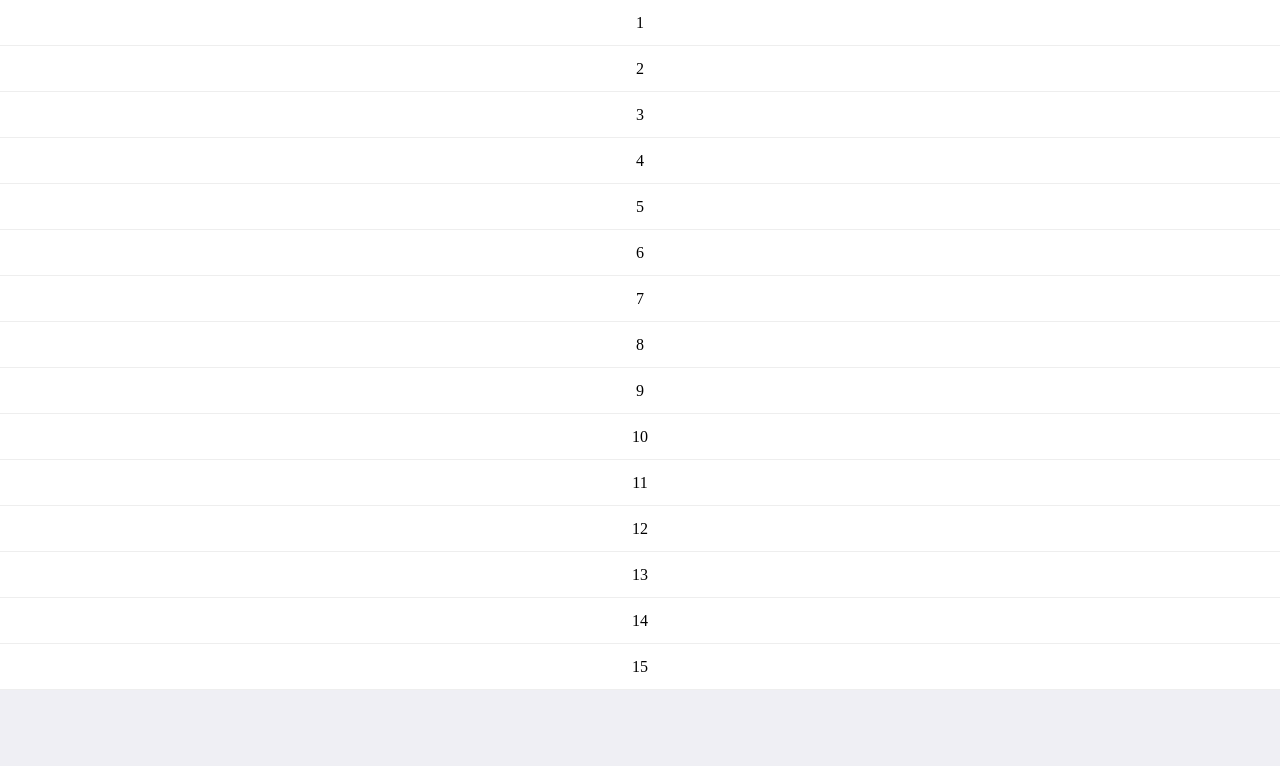
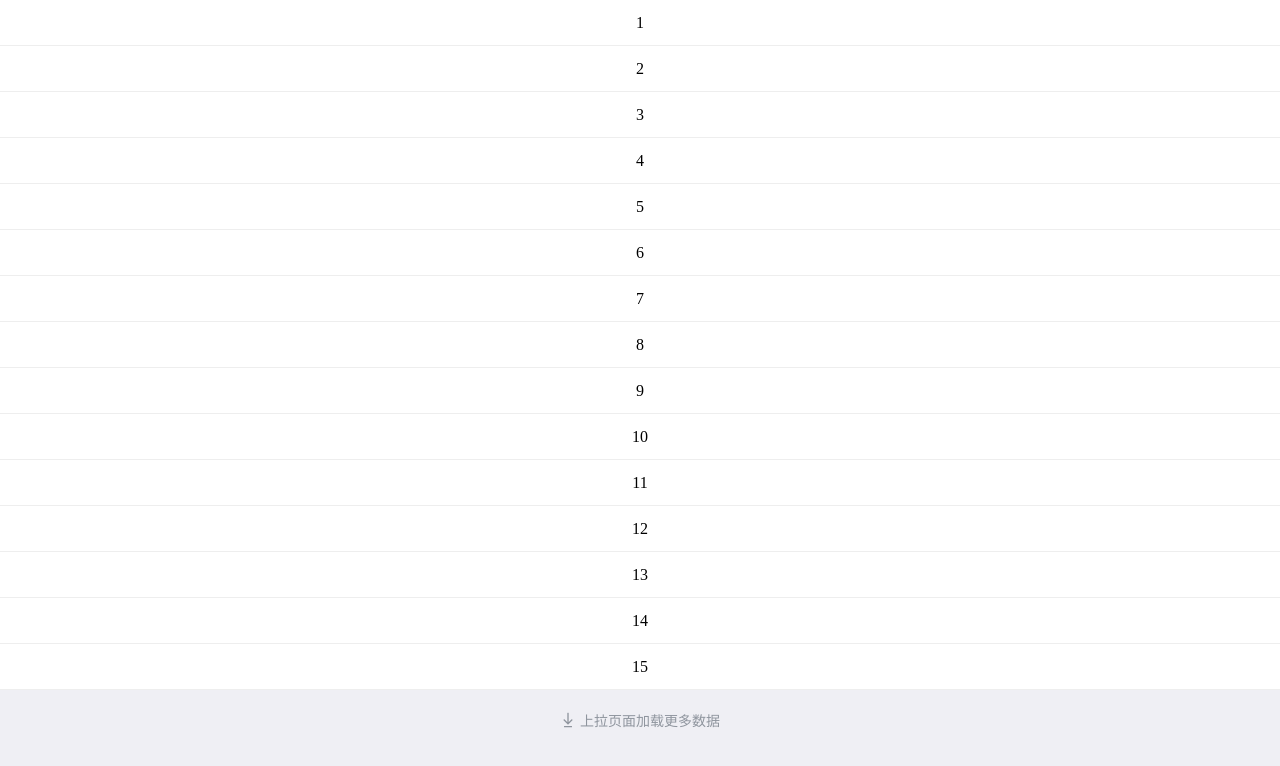
Before and after one commit to DangoSky/pull-to-refresh, a React app: page / in a window 1280 px wide. Shown: the top 766 px of the page. Built offline with nearby package versions, Linux system fonts and the light colour scheme.

Commit message:
feat:  改 props && 完善 demo V2
Change-Id: I6778a057745151b95082ffb9dddb9c8cba0c81f1

```diff
--- a/src/components/pull-to-refresh/demo/index.tsx
+++ b/src/components/pull-to-refresh/demo/index.tsx
@@ -1,7 +1,6 @@
 import React, { PureComponent } from 'react';
 import PullRefresh from '../index';
 import './style.less';
-import { resolve } from 'uri-js';
 
 const ARR = Array.from(Array(15)).map((item, index) => index + 1);
 
@@ -19,15 +18,12 @@ export default class Demo extends PureComponent<{}, State> {
     }
   }
 
-  componentDidMount() {
-    this.initData();
-  }
-
   initData = () => {
     return new Promise((resolve) => {
       setTimeout(() => {
         this.setState({
-          list: ARR
+          list: ARR,
+          hasMore: true
         });
         resolve();
       }, 1000);
@@ -72,6 +68,7 @@ export default class Demo extends PureComponent<{}, State> {
       <div className="container">
         <PullRefresh
           hasMore={this.state.hasMore}
+          initData={this.refreshData}
           loadMoreFn={this.handleMore}
           refreshFn={this.refreshData}
         >
--- a/src/components/pull-to-refresh/index.tsx
+++ b/src/components/pull-to-refresh/index.tsx
@@ -6,10 +6,11 @@ import completeSvg from './images/complete.svg';
 
 interface PullRefreshProps {
   children: ReactNode,
-  hasMore: boolean,                // 是否还有更多数据
-  className?: string,              // 外层类名
+  hasMore: boolean,                       // 是否还有更多数据
+  initData: (fn: () => void) => void,     // 初始化数据的函数
   loadMoreFn?: (fn: () => void) => void,  // 上拉页面后加载更多的函数，
   refreshFn?: (fn: () => void) => void,   // 下拉页面后刷新数据的函数，不传的话表示不开启下拉刷新功能
+  className?: string,               // 外层类名
   noMoreDataText?: string,          // 没有更多数据的文案
   pullUpLoadText?: string,          // 上拉加载更多的文案
   loadingText?: string,             // 正在加载的文案
@@ -27,13 +28,13 @@ interface PullRefreshProps {
 }
 
 const STATUS = {
-  init: 'init',                       // 初始状态
-  pullUpLoad: 'pull-up-load',         // 上拉加载更多
-  loading: 'loading',                 // 加载中
+  init: 'init',                           // 初始状态
+  pullUpLoad: 'pull-up-load',             // 上拉加载更多
+  loading: 'loading',                     // 加载中
   pullDownRefresh: 'pull-down-refresh',   // 下拉刷新
-  loosenRefresh: 'loosen-refresh',    // 松开刷新
-  refreshing: 'refreshing',           // 刷新中
-  refreshed: 'refreshed'              // 刷新完成
+  loosenRefresh: 'loosen-refresh',        // 松开刷新
+  refreshing: 'refreshing',               // 刷新中
+  refreshed: 'refreshed'                  // 刷新完成
 }
 
 class PullRefresh extends PureComponent<PullRefreshProps> {
@@ -46,6 +47,14 @@ class PullRefresh extends PureComponent<PullRefreshProps> {
     headerStatus: STATUS.init,
     footerStatus: STATUS.init,
     pullHeight: 0,
+  }
+
+  componentDidMount() {
+    this.props.initData(() => {
+      this.setState({
+        footerStatus: this.props.hasMore ? STATUS.pullUpLoad : STATUS.init
+      })
+    });
   }
 
   renderHeader = () => {
```
Also changed, not shown: 1 other file (tests, documents, lock files or other folders).
